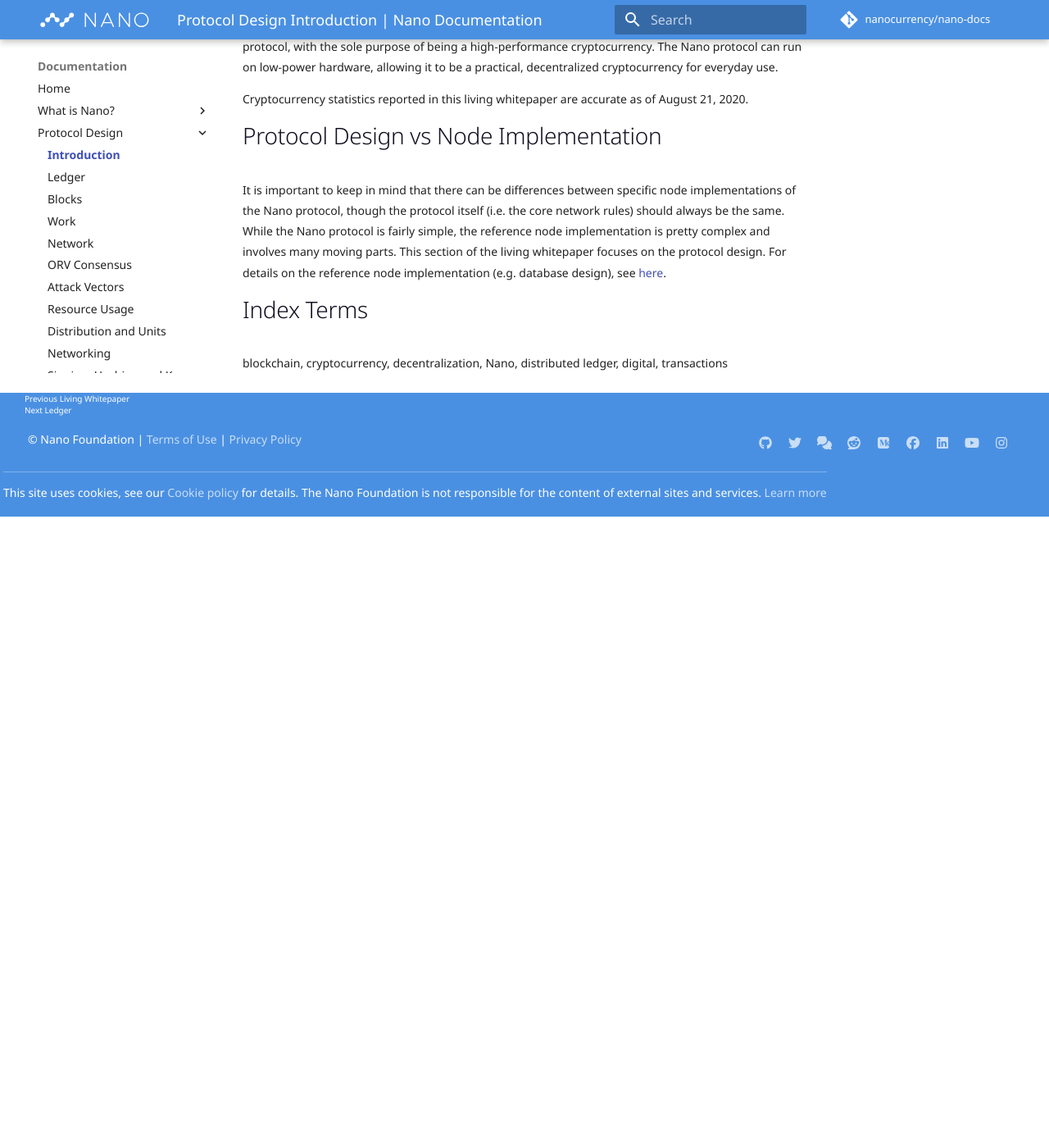
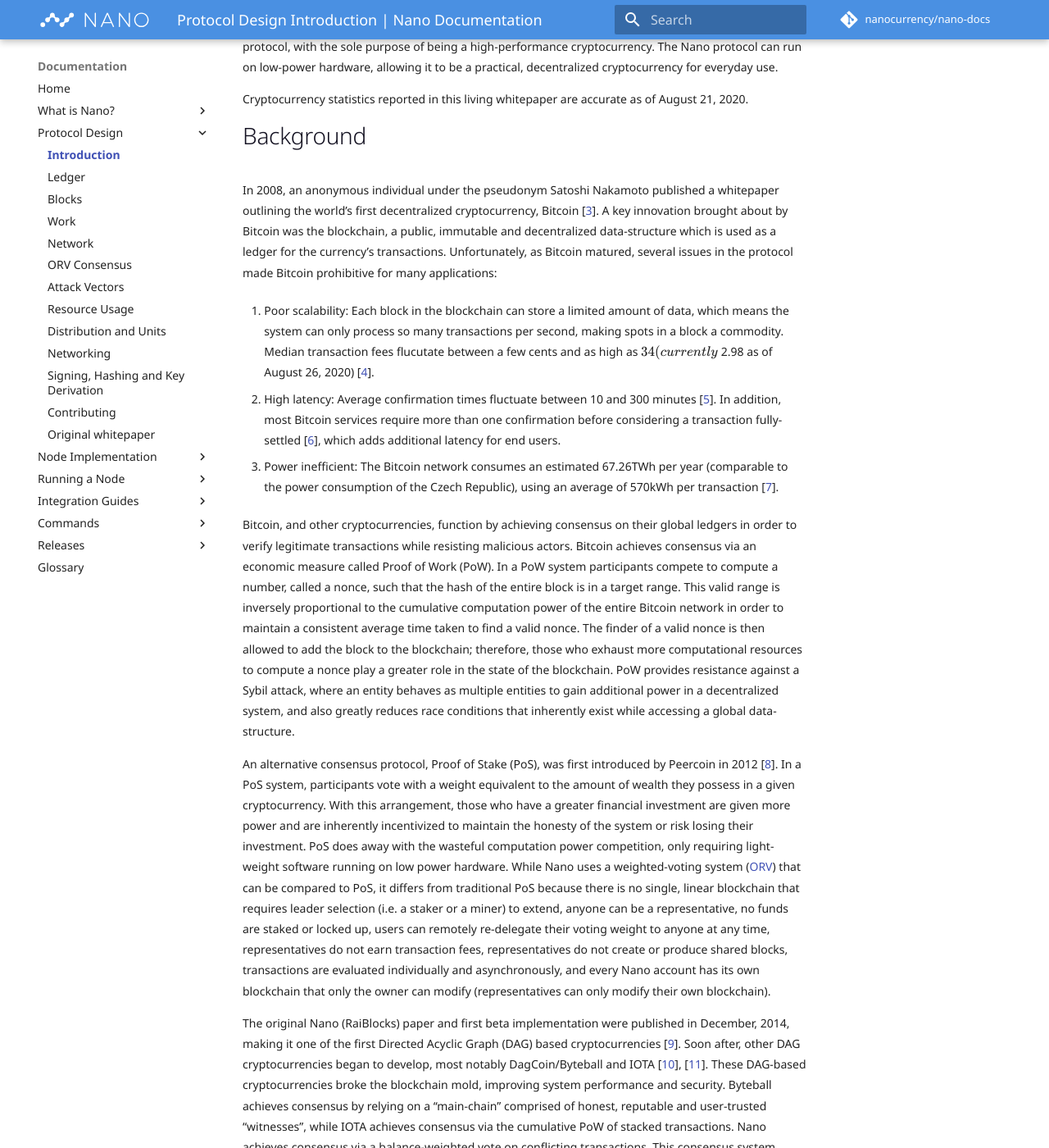
Before and after one commit to nanocurrency/nano-docs, an MkDocs documentation site: the page built from docs/protocol-design/introduction.md, in a window 1280 px wide and 1400 px high, scrolled down 1290 px. Shown: the whole window at 82% size. Built offline with MkDocs 1.6.1 and Material for MkDocs 9.7.7, drawn with Linux system fonts in a browser that asks for light colours; formulas are drawn with MathJax 3; comment, search, counter and statistics services are not loaded; before the commit the page ends 1920 px from its top, so only the background shows below that; some of the changed text lies outside the part shown.

Commit message:
Whitepaper - Update introduction.md
Adding background section from the original whitepaper, with some updated stats/sources. Adding some distinguishing factors vs traditional PoS

```diff
--- a/docs/protocol-design/introduction.md
+++ b/docs/protocol-design/introduction.md
@@ -24,6 +24,23 @@
 
 Cryptocurrency statistics reported in this living whitepaper are accurate as of August 21, 2020.
 
+# Background
+
+In 2008, an anonymous individual under the pseudonym Satoshi Nakamoto published a whitepaper outlining the world’s first decentralized cryptocurrency, Bitcoin [[3](http://bitcoin.org/bitcoin.pdf)]. A key innovation brought about by Bitcoin was the blockchain, a public, immutable and decentralized data-structure which is used as a ledger for the currency’s transactions. Unfortunately, as Bitcoin matured, several issues in the protocol made Bitcoin prohibitive for many applications:
+
+1. Poor scalability: Each block in the blockchain can store a limited amount of data, which means the system can only process so many transactions per second, making
+spots in a block a commodity. Median transaction fees flucutate between a few cents and as high as $34 (currently ~$2.98 as of August 26, 2020) [[4](https://bitinfocharts.com/comparison/bitcoin-median_transaction_fee.html)].
+
+2. High latency: Average confirmation times fluctuate between 10 and 300 minutes [[5](https://www.blockchain.com/charts/avg-confirmation-time)]. In addition, most Bitcoin services require more than one confirmation before considering a transaction fully-settled [[6](https://en.bitcoin.it/wiki/Irreversible_Transactions#How_many_confirmations_are_required)], which adds additional latency for end users.
+
+3. Power inefficient: The Bitcoin network consumes an estimated 67.26TWh per year (comparable to the power consumption of the Czech Republic), using an average of 570kWh per transaction [[7](https://digiconomist.net/bitcoin-energy-consumption/)].
+
+Bitcoin, and other cryptocurrencies, function by achieving consensus on their global ledgers in order to verify legitimate transactions while resisting malicious actors. Bitcoin achieves consensus via an economic measure called Proof of Work (PoW). In a PoW system participants compete to compute a number, called a nonce, such that the hash of the entire block is in a target range. This valid range is inversely proportional to the cumulative computation power of the entire Bitcoin network in order to maintain a consistent average time taken to find a valid nonce. The finder of a valid nonce is then allowed to add the block to the blockchain; therefore, those who exhaust more computational resources to compute a nonce play a greater role in the state of the blockchain. PoW provides resistance against a Sybil attack, where an entity behaves as multiple entities to gain additional power in a decentralized system, and also greatly reduces race conditions that inherently exist while accessing a global data-structure.
+
+An alternative consensus protocol, Proof of Stake (PoS), was first introduced by Peercoin in 2012 [[8](https://peercoin.net/assets/paper/peercoin-paper.pdf)]. In a PoS system, participants vote with a weight equivalent to the amount of wealth they possess in a given cryptocurrency. With this arrangement, those who have a greater financial investment are given more power and are inherently incentivized to maintain the honesty of the system or risk losing their investment. PoS does away with the wasteful computation power competition, only requiring light-weight software running on low power hardware. While Nano uses a weighted-voting system ([ORV](/glossary#open-representative-voting-orv)) that can be compared to PoS, it differs from traditional PoS because there is no single, linear blockchain that requires leader selection (i.e. a staker or a miner) to extend, anyone can be a representative, no funds are staked or locked up, users can remotely re-delegate their voting weight to anyone at any time, representatives do not earn transaction fees, representatives do not create or produce shared blocks, transactions are evaluated individually and asynchronously, and every Nano account has its own blockchain that only the owner can modify (representatives can only modify their own blockchain).
+
+The original Nano (RaiBlocks) paper and first beta implementation were published in December, 2014, making it one of the first Directed Acyclic Graph (DAG) based cryptocurrencies [[9](https://content.nano.org/whitepaper/Nano_Whitepaper_en.pdf)]. Soon after, other DAG cryptocurrencies began to develop, most notably DagCoin/Byteball and IOTA [[10](https://dagcoin.org/wp-content/uploads/2019/07/Dagcoin_White_Paper.pdf)], [[11](https://blog.iota.org/on-the-tangle-white-papers-proofs-airplanes-and-local-modifiers-44683aff8fea)]. These DAG-based cryptocurrencies broke the blockchain mold, improving system performance and security. Byteball achieves consensus by relying on a “main-chain” comprised of honest, reputable and user-trusted “witnesses”, while IOTA achieves consensus via the cumulative PoW of stacked transactions. Nano achieves consensus via a balance-weighted vote on conflicting transactions. This consensus system provides quicker, more deterministic transactions while still maintaining a strong, decentralized system. Nano continues this development and has positioned itself as one of the highest performing cryptocurrencies.
+
 # Protocol Design vs Node Implementation
 
 It is important to keep in mind that there can be differences between specific node implementations of the Nano protocol, though the protocol itself (i.e. the core network rules) should always be the same. While the Nano protocol is fairly simple, the reference node implementation is pretty complex and involves many moving parts. This section of the living whitepaper focuses on the protocol design. For details on the reference node implementation (e.g. database design), see [here](/node-implementation/overview).
```
